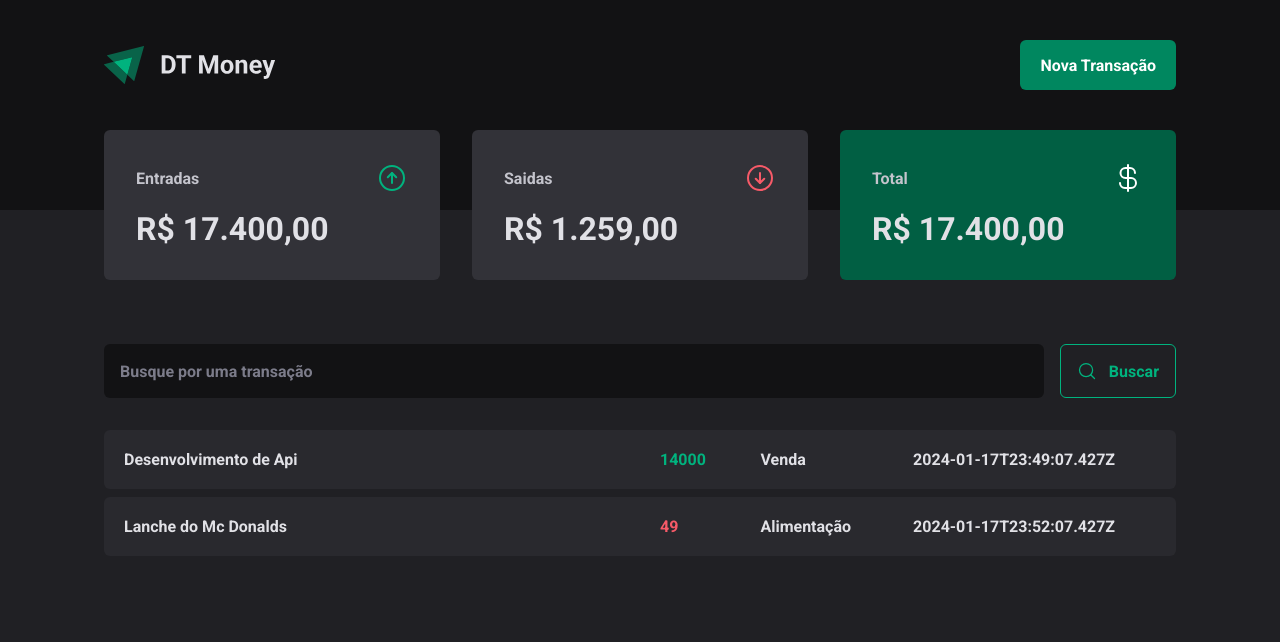
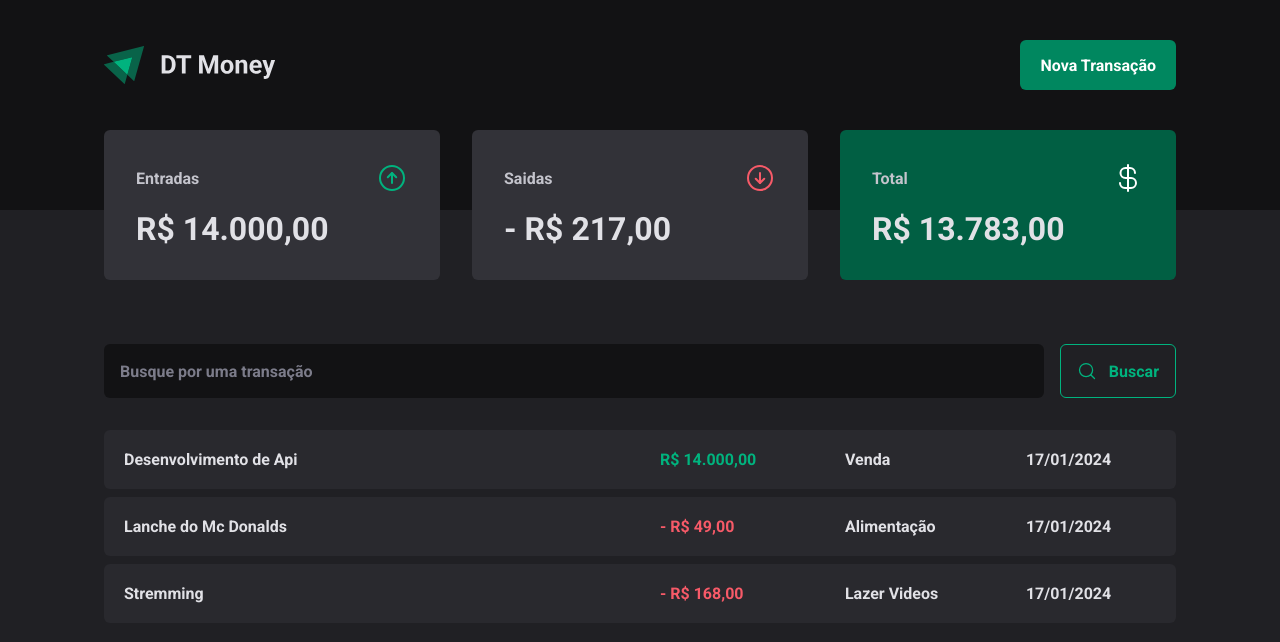
Before and after one commit to salvatoreDeploy/prime-money, a React (Vite) app: page / in a window 1280 px wide. Shown: the top 642 px of the page. Built offline with nearby package versions, Linux system fonts and the light colour scheme; data requests are answered from the project's data file.

Commit message:
creating hook for the summary

```diff
--- a/server.json
+++ b/server.json
@@ -15,6 +15,14 @@
       "category": "Alimentação",
       "price": 49,
       "created_at": "2024-01-17T23:52:07.427Z"
+    },
+    {
+      "id": 3,
+      "description": "Stremming",
+      "type": "outcome",
+      "category": "Lazer Videos",
+      "price": 168,
+      "created_at": "2024-01-17T13:52:07.427Z"
     }
   ]
 }
--- a/src/components/Sumary/index.tsx
+++ b/src/components/Sumary/index.tsx
@@ -1,7 +1,11 @@
 import { ArrowCircleDown, ArrowCircleUp, CurrencyDollar } from 'phosphor-react'
 import { SummaryCard, SummaryContainer } from './style'
+import { priceFormated } from '../../utils/formated'
+import { useSummary } from '../../hooks/useSummary'
 
 export function Summary() {
+  const summary = useSummary()
+
   return (
     <SummaryContainer>
       <SummaryCard>
@@ -9,7 +13,7 @@ export function Summary() {
           <span>Entradas</span>
           <ArrowCircleUp size={32} color="#00b37e" />
         </header>
-        <strong>R$ 17.400,00</strong>
+        <strong>{priceFormated.format(summary.income)}</strong>
       </SummaryCard>
 
       <SummaryCard>
@@ -17,7 +21,7 @@ export function Summary() {
           <span>Saidas</span>
           <ArrowCircleDown size={32} color="#f75a68" />
         </header>
-        <strong>R$ 1.259,00</strong>
+        <strong>- {priceFormated.format(summary.outcome)}</strong>
       </SummaryCard>
 
       <SummaryCard variant="green">
@@ -25,7 +29,7 @@ export function Summary() {
           <span>Total</span>
           <CurrencyDollar size={32} color="#fff" />
         </header>
-        <strong>R$ 17.400,00</strong>
+        <strong>{priceFormated.format(summary.total)}</strong>
       </SummaryCard>
     </SummaryContainer>
   )
--- /dev/null
+++ b/src/hooks/useSummary.tsx
@@ -0,0 +1,27 @@
+import { useContext } from 'react'
+import { TransactionsContext } from '../contexts/TransactionsContext'
+
+export function useSummary() {
+  const { transactions } = useContext(TransactionsContext)
+
+  const summary = transactions.reduce(
+    (acc, transaction) => {
+      if (transaction.type === 'income') {
+        acc.income += transaction.price
+        acc.total += transaction.price
+      } else {
+        acc.outcome += transaction.price
+        acc.total -= transaction.price
+      }
+
+      return acc
+    },
+    {
+      income: 0,
+      outcome: 0,
+      total: 0,
+    },
+  )
+
+  return summary
+}
--- a/src/pages/Transactions/index.tsx
+++ b/src/pages/Transactions/index.tsx
@@ -9,6 +9,7 @@ import {
   TrasactionsContainer,
 } from './style'
 import { TransactionsContext } from '../../contexts/TransactionsContext'
+import { dateFormated, priceFormated } from '../../utils/formated'
 
 export function Transactions() {
   const { transactions } = useContext(TransactionsContext)
@@ -29,11 +30,14 @@ export function Transactions() {
                   <td width="50%">{transaction.description}</td>
                   <td>
                     <PriceHighLight variant={transaction.type}>
-                      {transaction.price}
+                      {transaction.type === 'outcome' && '- '}
+                      {priceFormated.format(transaction.price)}
                     </PriceHighLight>
                   </td>
                   <td>{transaction.category}</td>
-                  <td>{transaction.created_at}</td>
+                  <td>
+                    {dateFormated.format(new Date(transaction.created_at))}
+                  </td>
                 </tr>
               )
             })}
--- /dev/null
+++ b/src/utils/formated.ts
@@ -0,0 +1,6 @@
+export const dateFormated = new Intl.DateTimeFormat('pt-BR')
+
+export const priceFormated = new Intl.NumberFormat('pt-BR', {
+  style: 'currency',
+  currency: 'BRL',
+})
```
